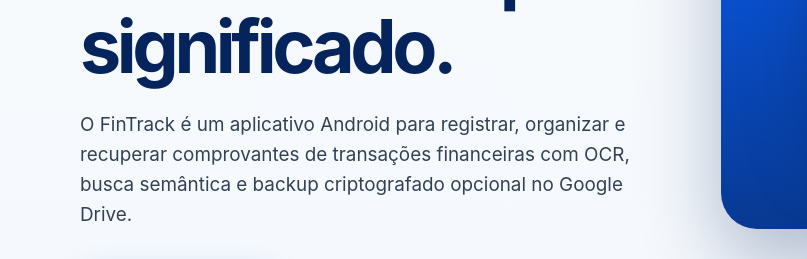
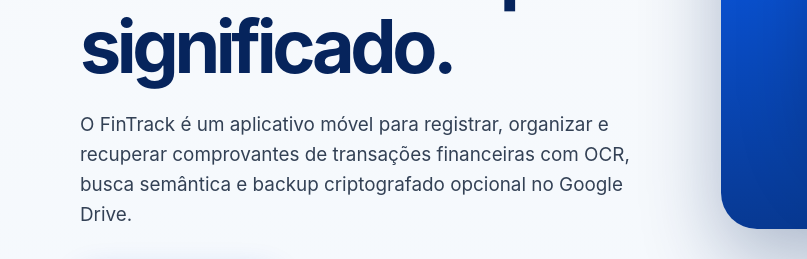
Before and after one commit to JefersonLors/fintrack-page, a plain HTML site: page index.html in a window 1280 px wide. Shown: the part 431-690 px from the top of the page, 0-807 px from the left. Drawn offline with Linux system fonts and the light colour scheme.

Commit message:
wip: correção de mensagem

```diff
--- a/index.html
+++ b/index.html
@@ -28,7 +28,7 @@
         <h1>Comprovantes organizados, encontrados por significado.</h1>
 
         <p>
-          O FinTrack é um aplicativo Android para registrar, organizar e recuperar comprovantes
+          O FinTrack é um aplicativo móvel para registrar, organizar e recuperar comprovantes
           de transações financeiras com OCR, busca semântica e backup criptografado opcional
           no Google Drive.
         </p>
```
